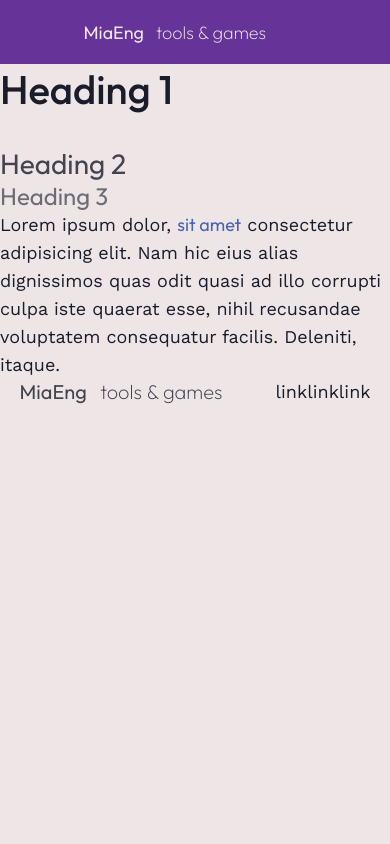
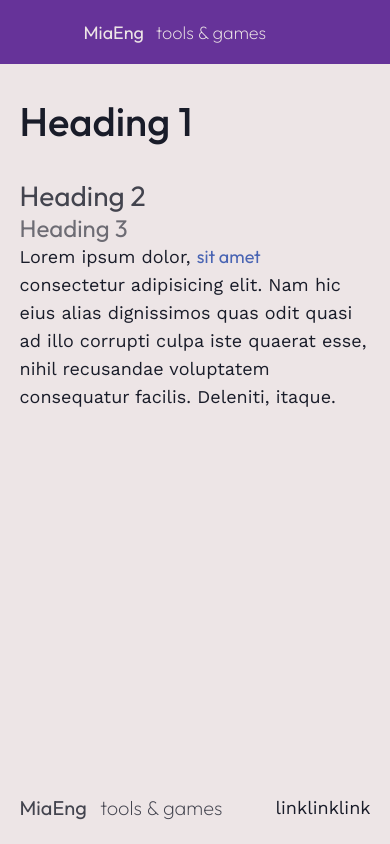
Before and after one commit to miaslls/MiaEng, a Next.js app: page / in a window 390 px wide. Built offline with nearby package versions, Linux system fonts and the light colour scheme; some icons are missing.

Commit message:
fix(minor): spelling

```diff
--- a/app/globals.css
+++ b/app/globals.css
@@ -87,7 +87,7 @@ body {
   overflow-x: hidden;
 }
 
-.layout_container {
+.layout-container {
   width: 100%;
   min-height: 100%;
 
@@ -96,7 +96,7 @@ body {
   justify-content: space-between;
 }
 
-.child_container {
+.child-container {
   flex: 1;
   width: 100%;
   margin: 3.5rem 0;
@@ -169,9 +169,10 @@ p.default {
 }
 
 .clippable {
-  white-space: nowrap;
   overflow: hidden;
   text-overflow: ellipsis;
+  text-wrap: nowrap;
+  white-space: nowrap;
 }
 
 /* 📌 @media */
@@ -188,14 +189,14 @@ p.default {
 
 /* 📌 mobile && tablet */
 @media (max-width: 1120px) {
-  .child_container {
+  .child-container {
     padding: 0 var(--layout-padding-mobile);
   }
 }
 
 /* 📌 mobile */
 @media (max-width: 700px) {
-  .child_container {
+  .child-container {
     margin: 2rem 0 2.5rem 0;
   }
 }
```
